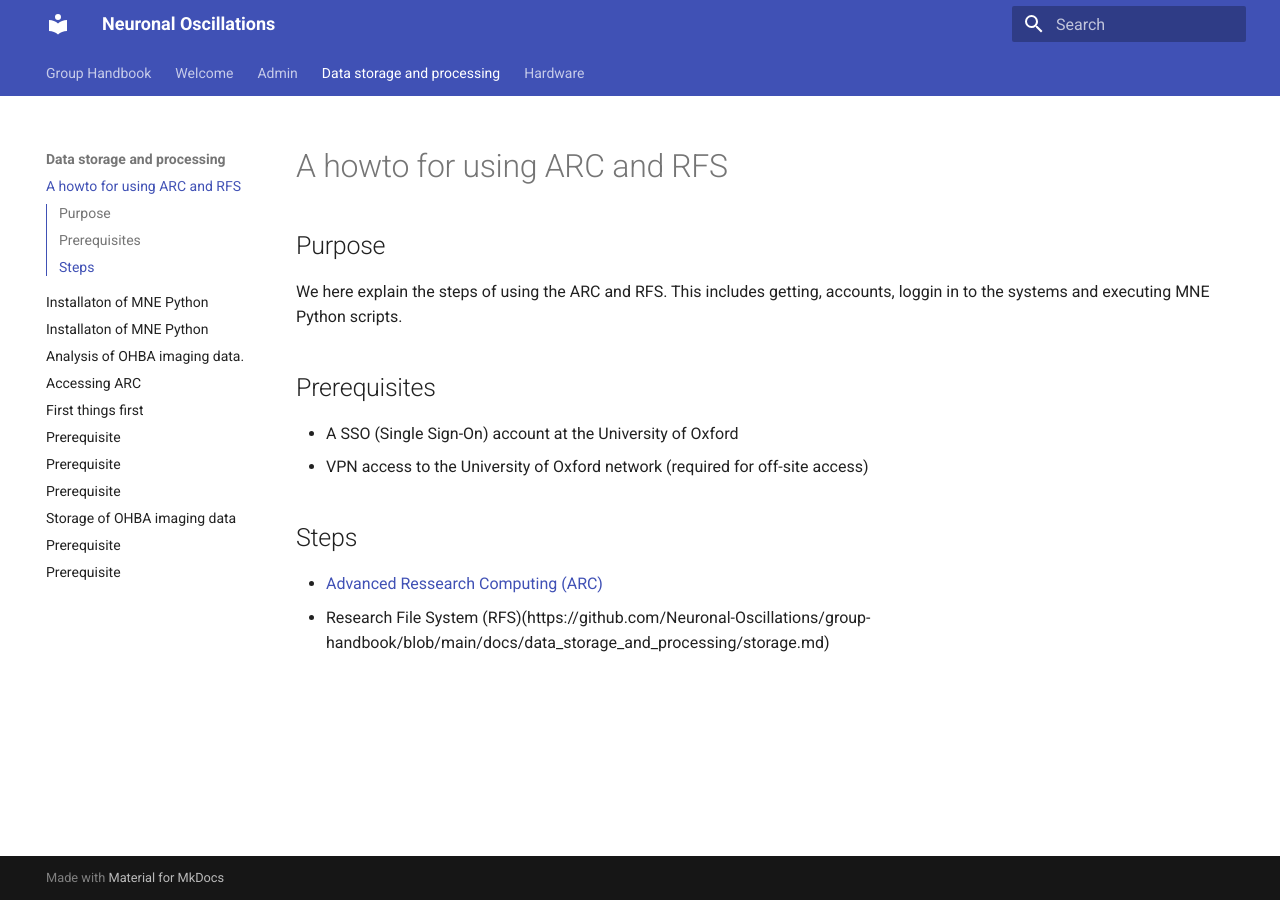
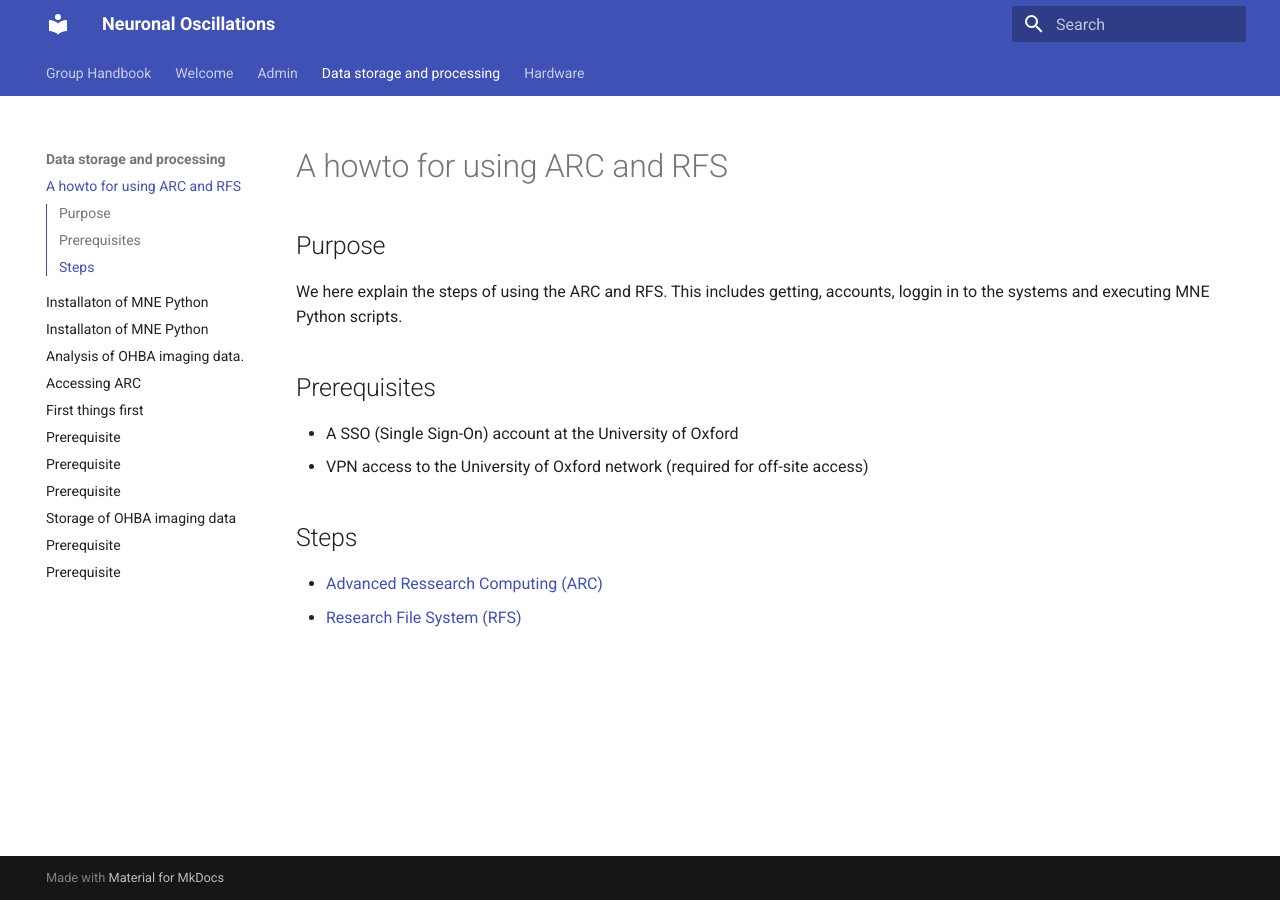
Before and after one commit to Neuronal-Oscillations/group-handbook, an MkDocs documentation site: the page built from docs/data_storage_and_processing/README.md, in a window 1280 px wide. Built offline with MkDocs 1.6.1 and Material for MkDocs 9.7.7, drawn with Linux system fonts in a browser that asks for light colours.

Commit message:
Update README.md

```diff
--- a/docs/data_storage_and_processing/README.md
+++ b/docs/data_storage_and_processing/README.md
@@ -10,4 +10,4 @@ We here explain the steps of using the ARC and RFS. This includes getting, accou
 ## Steps
 
 - [Advanced Ressearch Computing (ARC)](https://github.com/Neuronal-Oscillations/group-handbook/edit/main/docs/data_storage_and_processing/accessing_ARC.md)
-- Research File System (RFS)(https://github.com/Neuronal-Oscillations/group-handbook/blob/main/docs/data_storage_and_processing/storage.md)
+- [Research File System (RFS)](https://github.com/Neuronal-Oscillations/group-handbook/blob/main/docs/data_storage_and_processing/storage.md)
```
